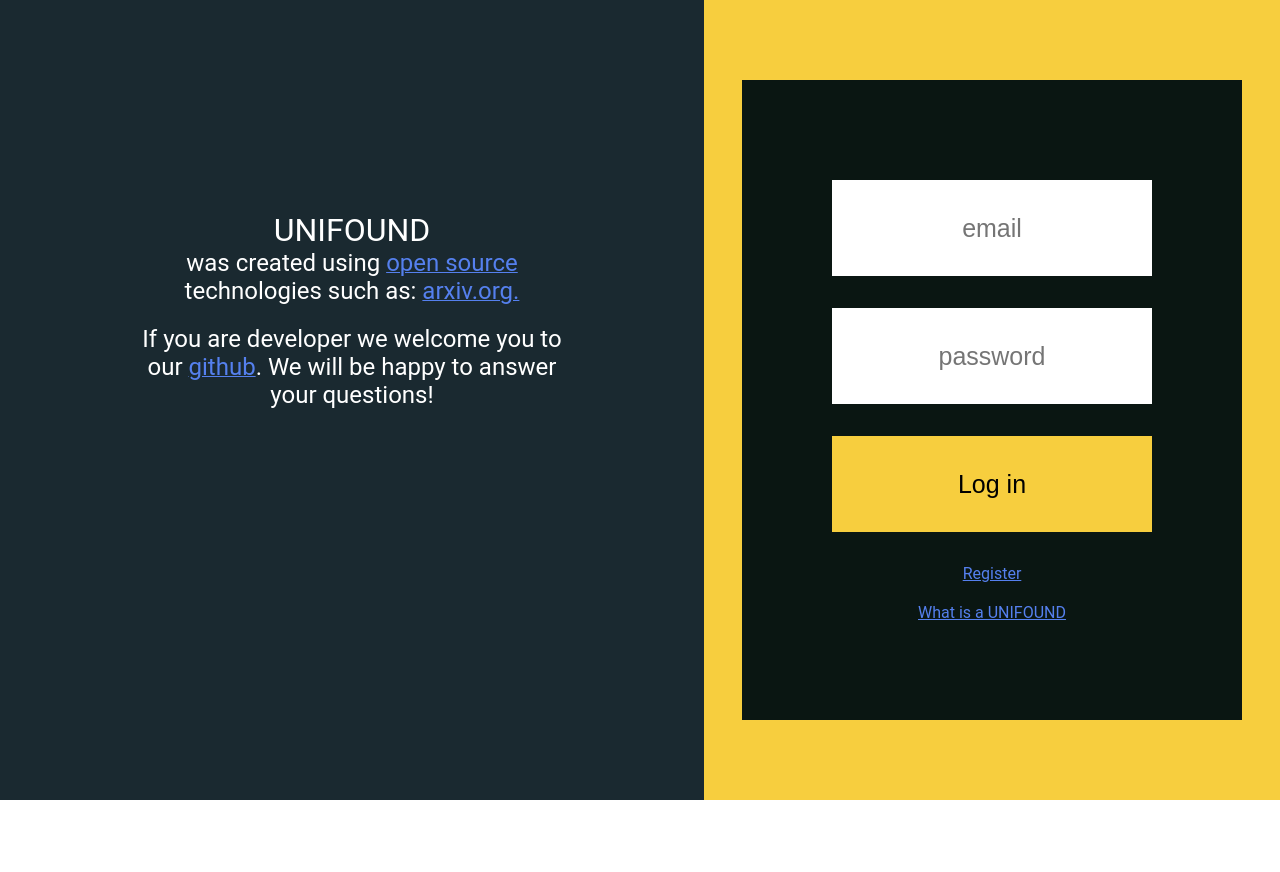
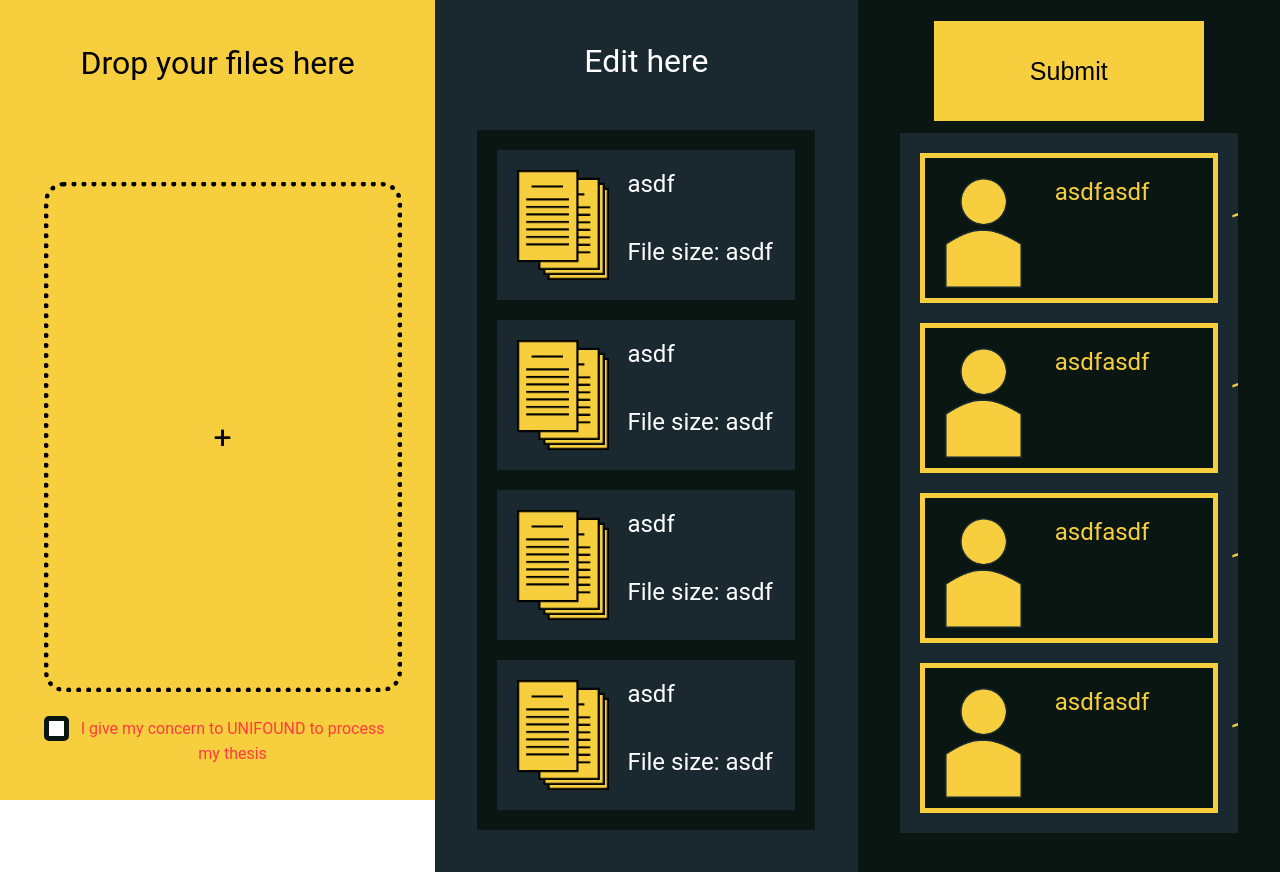
Before and after one commit to devteamepic/frontend, a React (Create React App) app: page / in a window 1280 px wide. Before the commit this address led to /login. Before the commit the page ends 800 px from the top, so only its background shows below. Built offline with nearby package versions, Linux system fonts and the light colour scheme.

Commit message:
fixed all the styles

```diff
--- a/src/App.js
+++ b/src/App.js
@@ -3,18 +3,16 @@ import './App.css';
 import Test from './components/core/test'
 import LoginPage from './components/core/pages/LoginPage/LoginPage'
 import RegisterPage from './components/core/pages/RegisterPage/RegisterPage'
+import HomePage from './components/core/pages/HomePage/HomePage'
 import PrivateRoute from './components/core/atoms/PrivateRoute/PrivateRoute'
 import { Route, Switch } from 'react-router-dom'
 
 function App(props) {
-
-  console.log(props)
-
   return (
       <div className="App">
         <Switch>
           <PrivateRoute exact path='/test' component={Test}/>
-          <PrivateRoute exact path='/' component={Test}/>
+          <Route exact path='/' component={HomePage}/>
           <Route path='/login' component={LoginPage}/>
           <Route path='/register' component={RegisterPage}/>
           <Route path='/openSourceWiki' component={() => {
--- a/src/components/core/molecules/FileItem/FileItem.js
+++ b/src/components/core/molecules/FileItem/FileItem.js
@@ -25,11 +25,14 @@ const FileItem = ({ fileObject, dispatch, ...props }) => {
           <div style={{ textOverflow: 'ellipsis', whiteSpace: 'nowrap', overflow: 'hidden' }}>
             <Text
               size = 'medium'
+              isHeader = { true }
             >
               { file.name }
             </Text>
+            <><br/><br/></>
             <Text
               size = 'medium'
+              isHeader = { true }
             >
               File size: { file.size }
             </Text>
--- a/src/components/core/organisms/List/List.js
+++ b/src/components/core/organisms/List/List.js
@@ -2,12 +2,14 @@ import React, { useState } from 'react'
 import colorScheme from '../../../../misc/colorScheme'
 import ListStyled from '../../../styled/organisms/listStyled'
 
-const List = ({ children, color, ...props }) => {
+const List = ({ children, color, margin, ...props }) => {
     const [backgroundColor] = useState(colorScheme[color])
+  const [marginTop] = useState(margin)
 
     return (
         <ListStyled
           backgroundColor = { backgroundColor }
+          marginTop = { marginTop }
         >
           { children }
         </ListStyled>
--- /dev/null
+++ b/src/components/core/pages/HomePage/HomePage.js
@@ -0,0 +1,111 @@
+import React from 'react'
+import HomePageStyled from '../../../styled/pages/homePageStyled'
+import colorScheme from '../../../../misc/colorScheme'
+import Text from '../../atoms/Text/Text'
+import Input from '../../atoms/Input/Input'
+import DragAndDrop from '../../atoms/DragAndDrop/DragAndDrop'
+import List from '../../organisms/List/List'
+import FileItem from '../../molecules/FileItem/FileItem'
+import ProfItem from '../../molecules/ProfItem/ProfItem'
+import CheckboxMessage from '../../molecules/CheckboxMessage/CheckboxMessage'
+
+const HomePage = () => {
+    return (
+        <HomePageStyled
+          colorScheme = { colorScheme }
+        >
+          <div>
+            <div style={{ height: '80%', width: '80%', textAlign: 'center', margin: '10%'}}>
+              <Text
+                size = 'large'
+              >
+                Drop your files here
+              </Text>
+              <div style={{ height: '100px' }}/>
+              <div style={{ height: '500px' }}>
+                <DragAndDrop
+                  height = '500px'
+                />
+              </div>
+              <div style={{ marginTop: '10%' }}>
+                <CheckboxMessage
+                  textColor = 'watermelon'
+                >
+                  I give my concern to UNIFOUND to process my thesis
+                </CheckboxMessage>
+              </div>
+            </div>
+          </div>
+          <div style={{ backgroundColor: colorScheme.denim, color: 'white' }}>
+            <div style={{ height: '80%', width: '80%', margin: '10%' }}>
+              <div style={{ textAlign: 'center' }}>
+                <Text
+                  size = 'large'
+                >
+                  Edit here
+                </Text>
+              </div>
+              <List
+                color = 'steel'
+              >
+                <FileItem
+                  fileObject = {{
+                      name: 'asdf',
+                    size: 'asdf'
+                  }}
+                />
+                <FileItem
+                  fileObject = {{
+                      name: 'asdf',
+                    size: 'asdf'
+                  }}
+                />
+                <FileItem
+                  fileObject = {{
+                      name: 'asdf',
+                    size: 'asdf'
+                  }}
+                />
+                <FileItem
+                  fileObject = {{
+                      name: 'asdf',
+                    size: 'asdf'
+                  }}
+                />
+                <FileItem
+                  fileObject = {{
+                      name: 'asdf',
+                    size: 'asdf'
+                  }}
+                />
+              </List>
+            </div>
+          </div>
+          <div style={{ backgroundColor: colorScheme.steel }}>
+            <div style={{ height: '90%', width: '80%', margin: '5% 10% 0 10%' }}>
+              <div
+                style = {{ textAlign: 'center', height: '100px' }}
+              >
+              <Input
+                type = { 'submit' }
+                height = '100%'
+              />
+              </div>
+              <List
+                color = 'denim'
+                margin = 'calc(5% - 5px)'
+              >
+                <ProfItem/>
+                <ProfItem/>
+                <ProfItem/>
+                <ProfItem/>
+                <ProfItem/>
+                <ProfItem/>
+              </List>
+            </div>
+          </div>
+        </HomePageStyled>
+    )
+}
+
+export default HomePage
--- a/src/components/styled/atoms/textStyled.js
+++ b/src/components/styled/atoms/textStyled.js
@@ -4,7 +4,7 @@ const TextStyled = styled.p`
 font-size: ${props => props.size};
 margin: 0;
 font-family: Roboto;
-${ props => !props.shouldAddNewLine && 'display: inline;' }
+${ props => props.shouldAddNewLine || 'display: inline;' }
 width: 100%;
 `
 
--- a/src/components/styled/organisms/listStyled.js
+++ b/src/components/styled/organisms/listStyled.js
@@ -2,11 +2,12 @@ import styled from 'styled-components'
 
 const ListStyled = styled.ul`
 list-style-type: none;
-margin: 0;
+margin: auto;
+margin-top: ${ props => props.marginTop || '50px' };
 padding: 20px 0 1px 0;
 box-sizing: border-box;
 background-color: ${ props => props.backgroundColor };
-width: 500px;
+width: 100%;
 height: 700px;
 overflow: auto;
 scrollbar-width: none;
--- /dev/null
+++ b/src/components/styled/pages/homePageStyled.js
@@ -0,0 +1,11 @@
+import styled from 'styled-components'
+
+const HomePageStyled = styled.div`
+height: 100%;
+width: 100%;
+background-color: ${ props => props.colorScheme.marigold };
+display: grid;
+grid-template-columns: 34% 33% 33%;
+`
+
+export default HomePageStyled
--- a/src/misc/additionalInputStyles.js
+++ b/src/misc/additionalInputStyles.js
@@ -15,11 +15,11 @@ const buttonInputStyles = ( colorScheme ) => {
     return (
         `cursor: pointer;
          background-color: ${ colorScheme.marigold };
-&:disabled{
-background-color: ${ colorScheme.steel };
-color: ${ colorScheme.marigold };
-cursor: not-allowed;
-}
+         &:disabled{
+         background-color: ${ colorScheme.steel };
+         color: ${ colorScheme.marigold };
+         cursor: not-allowed;
+         }
         `
     )
 }
@@ -30,6 +30,7 @@ const checkboxInputStyles = (colorScheme) => {
          appearance: none;
          height: 25px;
          width: 25px;
+         background-color: white;
          border-radius: 5px;
          border: 5px solid ${ colorScheme.steel };
          margin: 0;
```
